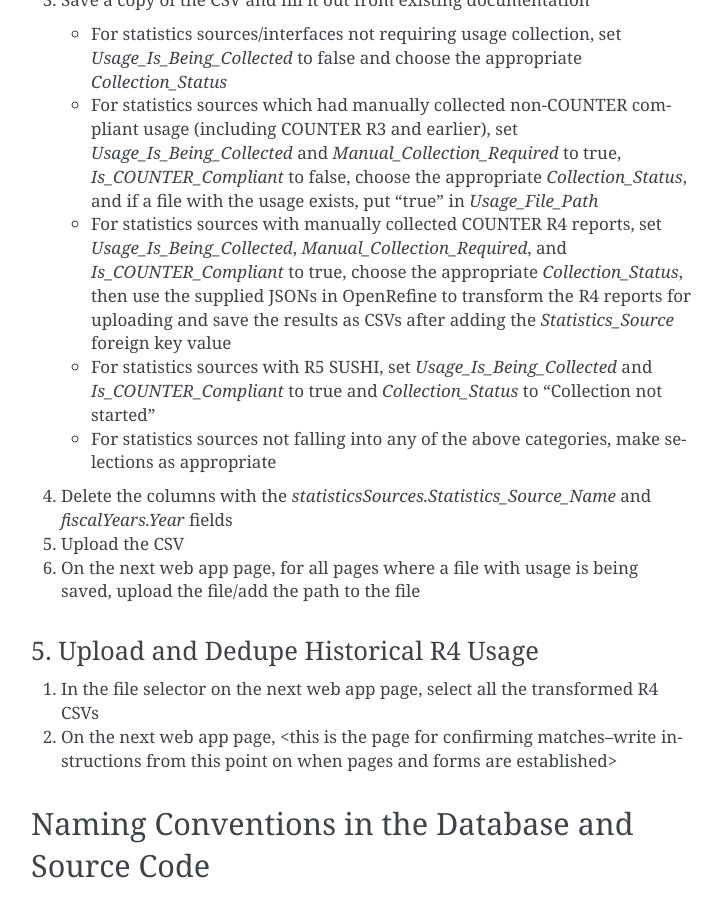
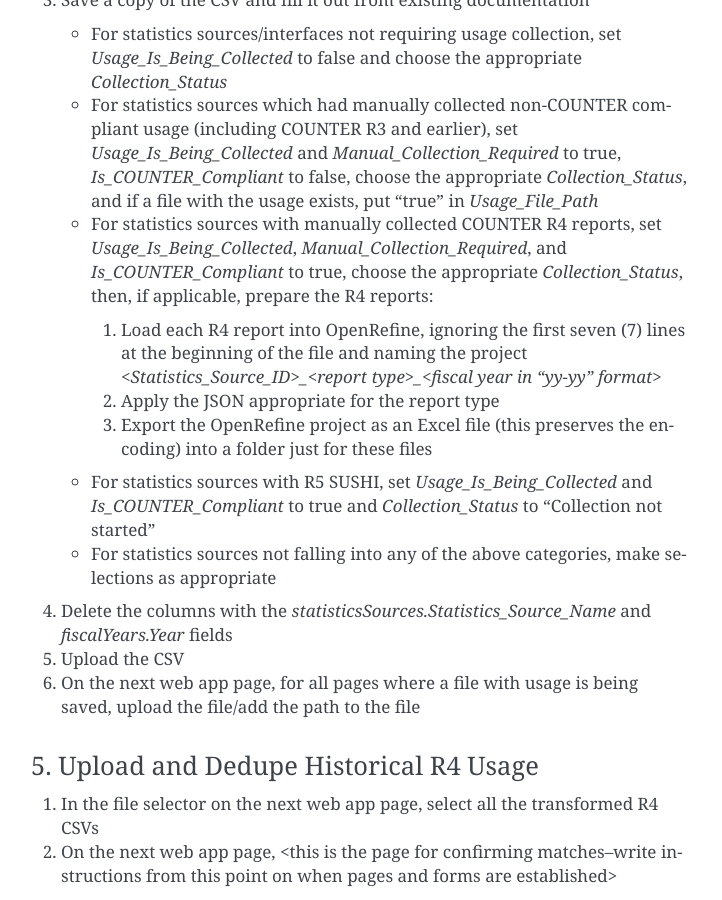
Before and after one commit to ereiskind/nolcat, a Sphinx documentation site: the page built from docs/source/the_database.rst, in a window 1280 px wide and 900 px high, scrolled down 1972 px. Shown: the whole window, without its empty margins (389-1111 px from the left). Built offline with Sphinx 7.4.7, drawn with Linux system fonts in a browser that asks for light colours.

Commit message:
Add detail to instructions for OpenRefine

```diff
--- a/docs/source/the_database.rst
+++ b/docs/source/the_database.rst
@@ -45,7 +45,12 @@ The most important data related to a statistics source--the SUSHI credentials--n
 
    * For statistics sources/interfaces not requiring usage collection, set `Usage_Is_Being_Collected` to false and choose the appropriate `Collection_Status`
    * For statistics sources which had manually collected non-COUNTER compliant usage (including COUNTER R3 and earlier), set `Usage_Is_Being_Collected` and `Manual_Collection_Required` to true, `Is_COUNTER_Compliant` to false, choose the appropriate `Collection_Status`, and if a file with the usage exists, put "true" in `Usage_File_Path`
-   * For statistics sources with manually collected COUNTER R4 reports, set `Usage_Is_Being_Collected`, `Manual_Collection_Required`, and `Is_COUNTER_Compliant` to true, choose the appropriate `Collection_Status`, then use the supplied JSONs in OpenRefine to transform the R4 reports for uploading and save the results as CSVs after adding the `Statistics_Source` foreign key value
+   * For statistics sources with manually collected COUNTER R4 reports, set `Usage_Is_Being_Collected`, `Manual_Collection_Required`, and `Is_COUNTER_Compliant` to true, choose the appropriate `Collection_Status`, then, if applicable, prepare the R4 reports:
+
+     1. Load each R4 report into OpenRefine, ignoring the first seven (7) lines at the beginning of the file and naming the project `<Statistics_Source_ID>_<report type>_<fiscal year in "yy-yy" format>`
+     2. Apply the JSON appropriate for the report type
+     3. Export the OpenRefine project as an Excel file (this preserves the encoding) into a folder just for these files
+
    * For statistics sources with R5 SUSHI, set `Usage_Is_Being_Collected` and `Is_COUNTER_Compliant` to true and `Collection_Status` to "Collection not started"
    * For statistics sources not falling into any of the above categories, make selections as appropriate
 
```
